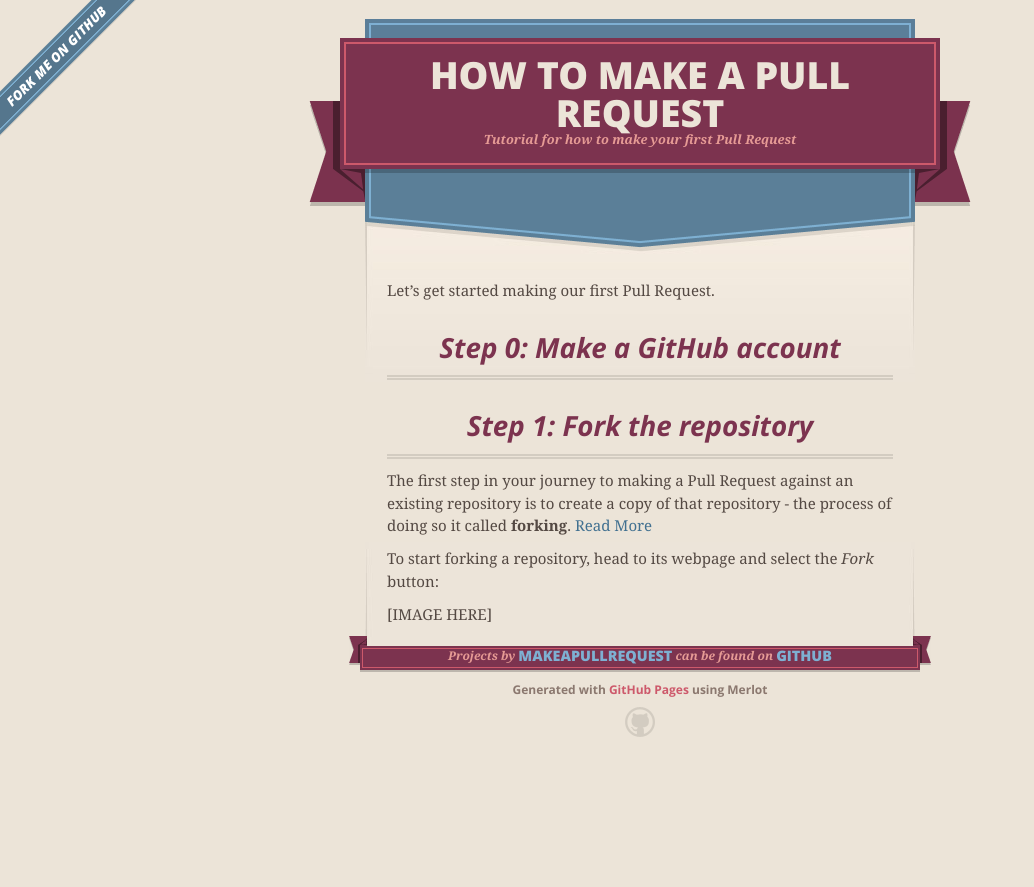
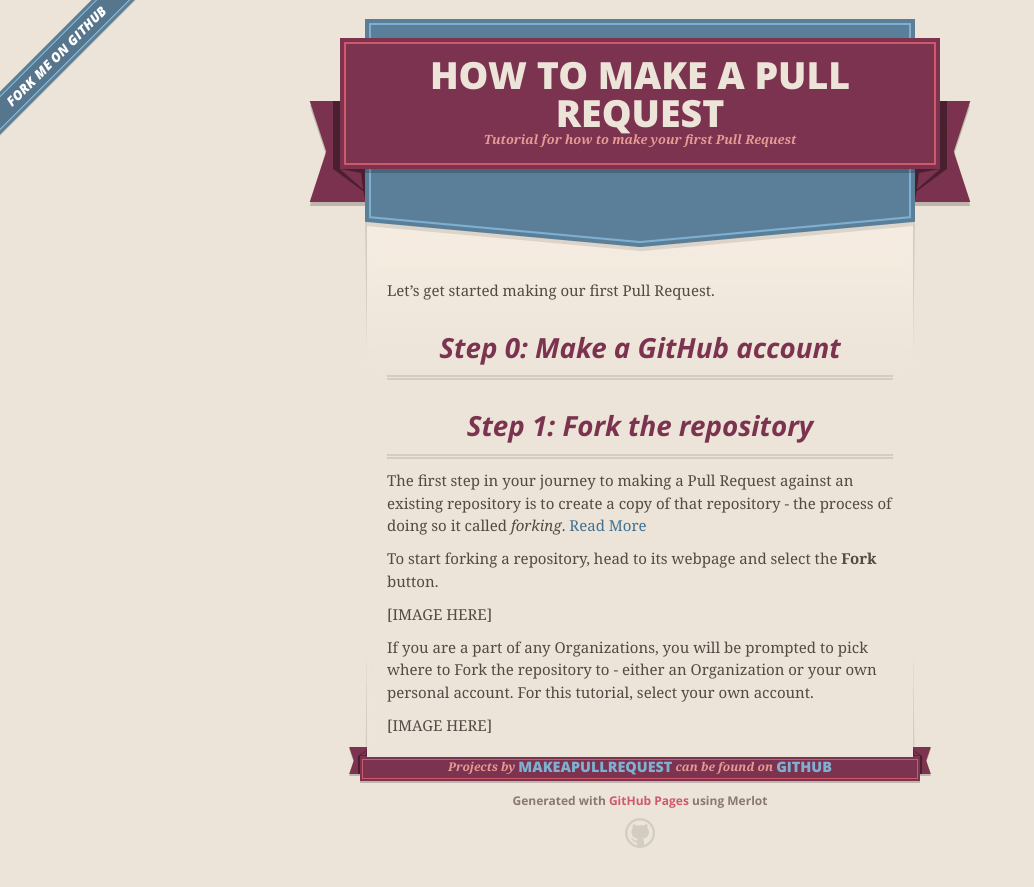
Before and after one commit to MakeAPullRequest/makeapullrequest.github.io, a Jekyll site: the page built from index.md, in a window 1280 px wide. Shown: the top 887 px of the page, without its empty margins (0-1034 px from the left). Built offline with Jekyll 4.4.1, drawn with Linux system fonts in a browser that asks for light colours.

Commit message:
Continued tutorial

```diff
--- a/index.md
+++ b/index.md
@@ -8,8 +8,12 @@
 
 # Step 1: Fork the repository
 
-The first step in your journey to making a Pull Request against an existing repository is to create a copy of that repository - the process of doing so it called **forking**. [Read More](https://help.github.com/en/articles/fork-a-repo)
+The first step in your journey to making a Pull Request against an existing repository is to create a copy of that repository - the process of doing so it called *forking*. [Read More](https://help.github.com/en/articles/fork-a-repo)
 
-To start forking a repository, head to its webpage and select the *Fork* button:
+To start forking a repository, head to its webpage and select the **Fork** button.
 
 [IMAGE HERE]
+
+If you are a part of any Organizations, you will be prompted to pick where to Fork the repository to - either an Organization or your own personal account. For this tutorial, select your own account.
+
+[IMAGE HERE]
```
Also changed, not shown: 1 other file.
